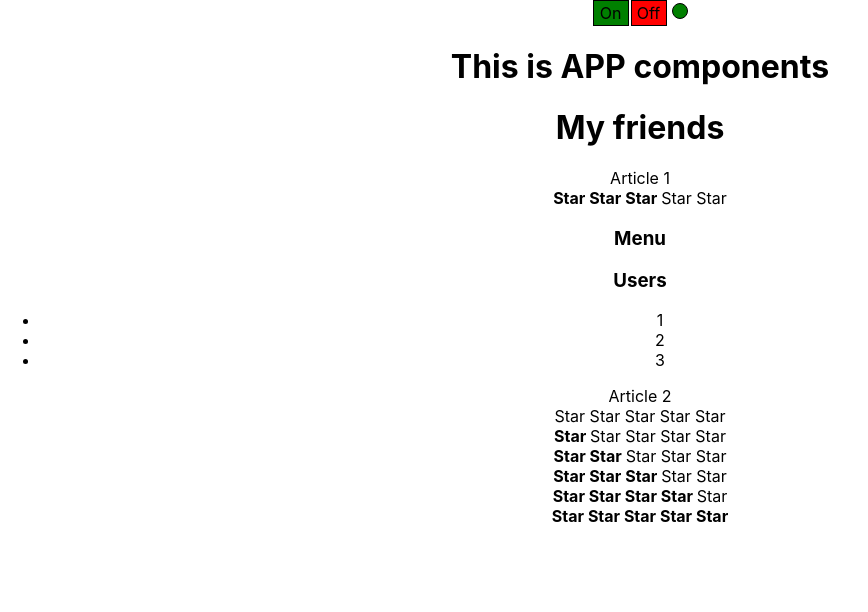
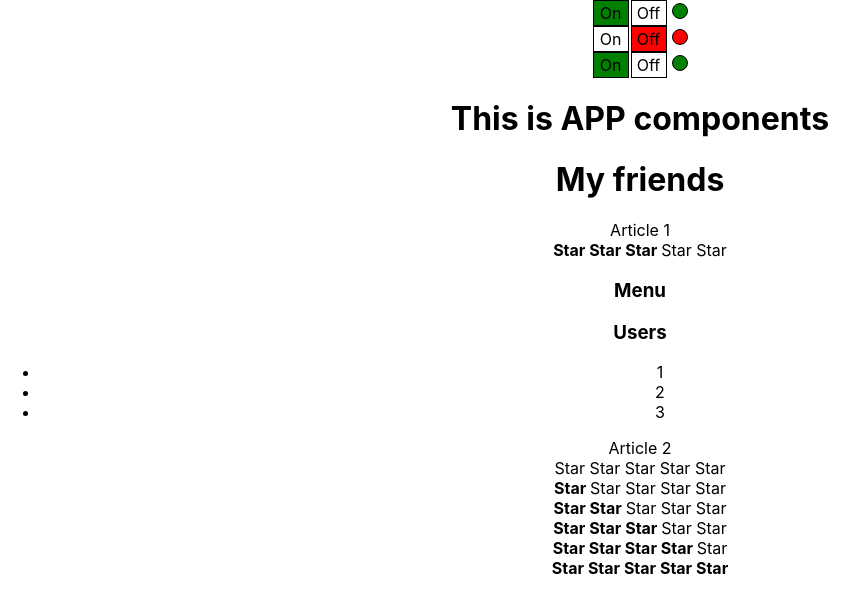
Before and after one commit to svetik-kov/IT_Incubator_kabzda, a React (Create React App) app: page / in a window 1280 px wide. Shown: the top 612 px of the page, without its empty margins (0-868 px from the left). Built offline with nearby package versions, Linux system fonts and the light colour scheme.

Commit message:
создание компоненты OnOff и создание цвета кнопкам через props

```diff
--- a/src/App.tsx
+++ b/src/App.tsx
@@ -23,8 +23,8 @@ function App() {
         </a>
       </header>*/}
             <OnOff on={true}/>
-
-
+            <OnOff on={false}/>
+            <OnOff on={true}/>
 
             <PageTitle title={'This is APP components'}/>
             <PageTitle title={'My friends'}/>
--- a/src/Components/OnnOff/OnOff.tsx
+++ b/src/Components/OnnOff/OnOff.tsx
@@ -11,7 +11,7 @@ export const OnOff = (props: OnOffPropsType) => {
         border: '1px solid black',
         display: 'inline-block',
                padding: '2px',
-        backgroundColor:'green'
+        backgroundColor:props.on?'green':'white'
 
     }
     const offStyle = {
@@ -21,7 +21,7 @@ export const OnOff = (props: OnOffPropsType) => {
         display: 'inline-block',
         marginLeft: '2px',
         padding: '2px',
-        backgroundColor:'red'
+        backgroundColor:props.on?'white':'red'
     }
     const indicatorStyle = {
         width: '10px',//ширина
@@ -31,7 +31,7 @@ export const OnOff = (props: OnOffPropsType) => {
         display: 'inline-block',//выстраивание в линию
         marginLeft: '5px',//отступ слева
         padding: '2px',//внутренние отступы
-        backgroundColor:'green'//цвет
+        backgroundColor:props.on?'green':'red'//цвет
 
     }
 
```
